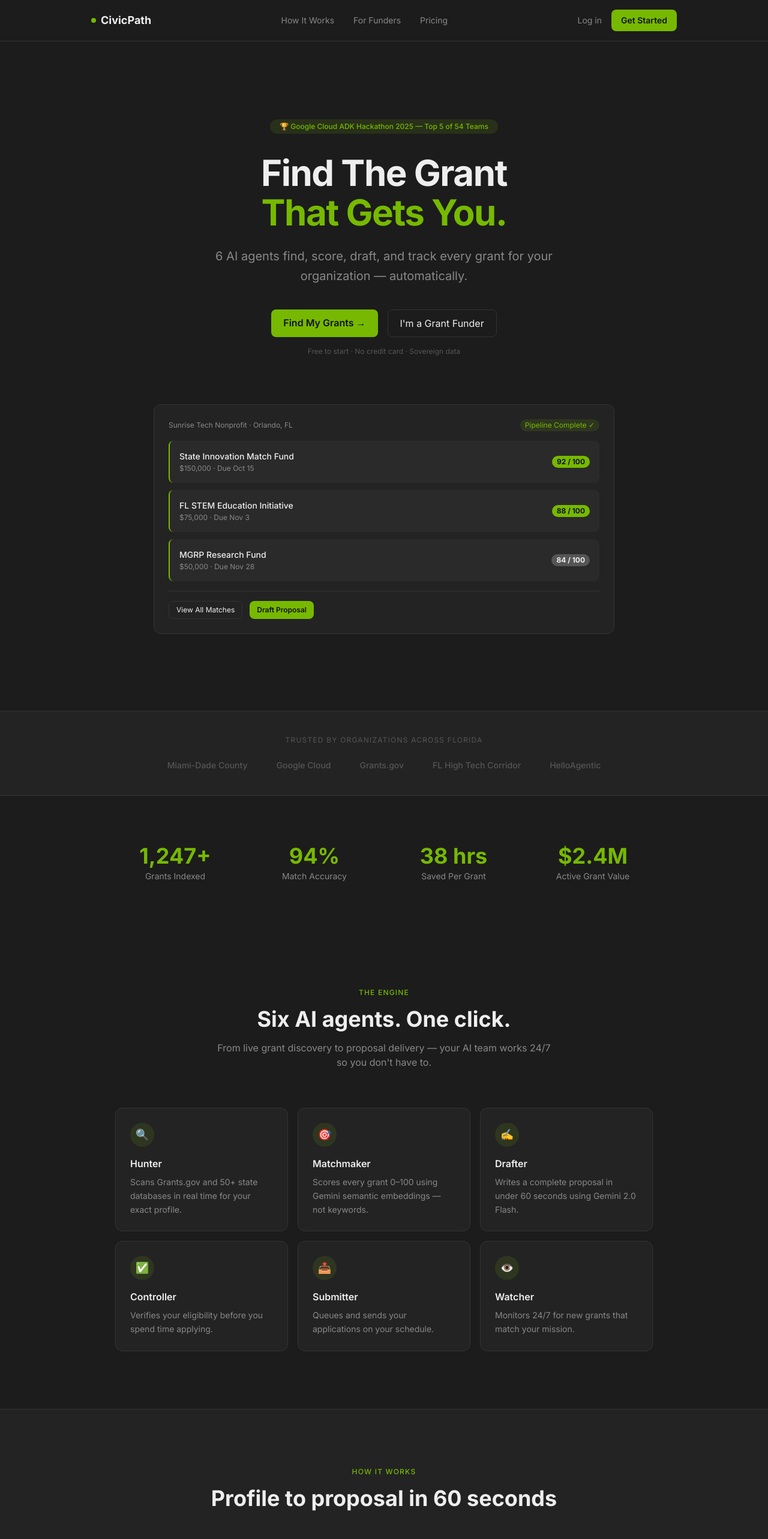
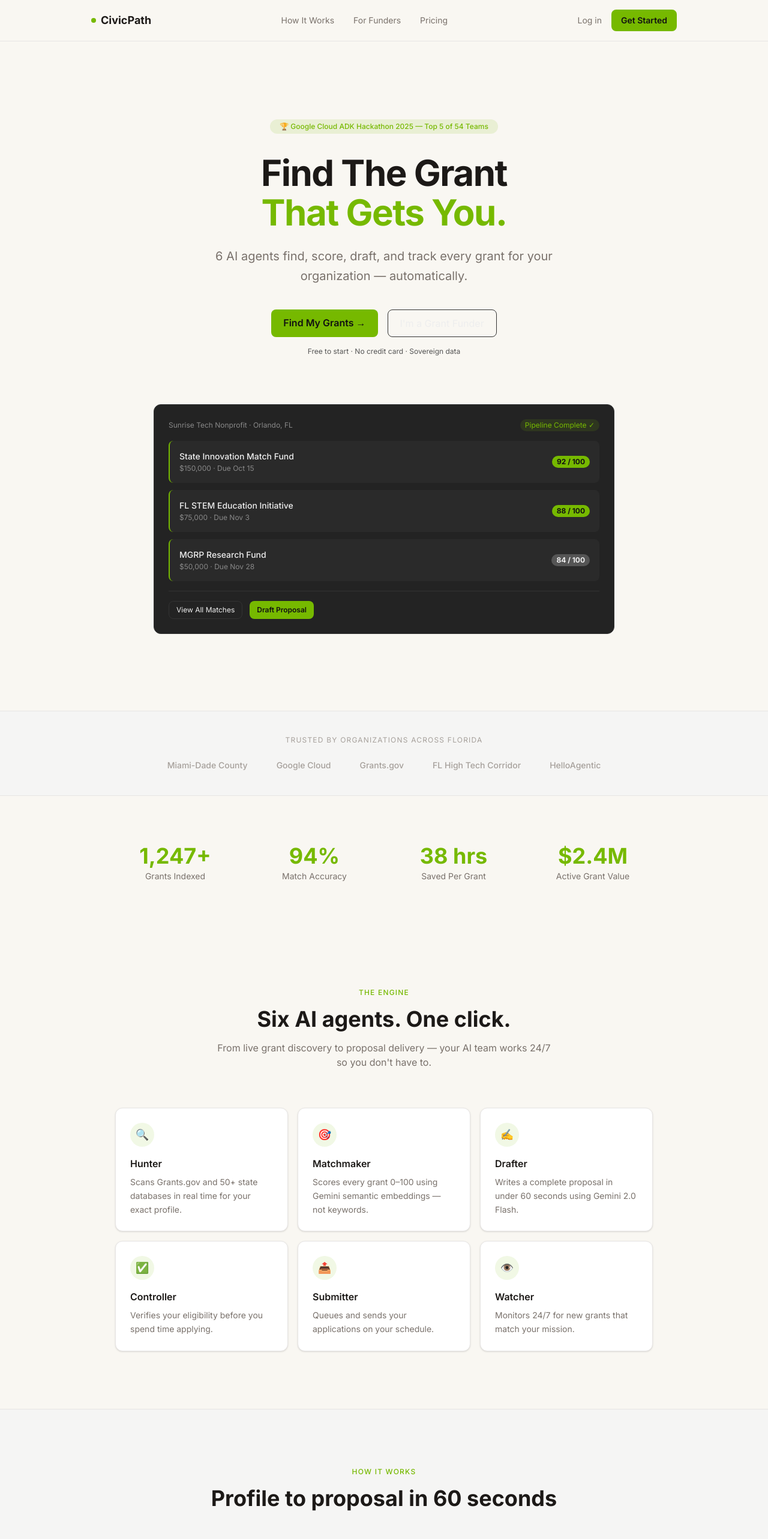
Before and after one commit to lalla-ai/civicpath, a React (Vite) app: page / in a window 1280 px wide. Shown: the top 2566 px of the page at 60% size. Built offline with nearby package versions, Linux system fonts and the light colour scheme; no server answers.

Commit message:
Fix login redirect + Claude beige bg + role selector on login
Co-Authored-By: Oz <oz-agent@warp.dev>

```diff
--- a/src/pages/LandingPage.tsx
+++ b/src/pages/LandingPage.tsx
@@ -3,22 +3,22 @@ import { Link } from 'react-router-dom';
 export default function LandingPage() {
 
   return (
-    <div className="min-h-screen bg-[#1C1C1C] text-[#EEEEEE]" style={{fontFamily:'Inter,sans-serif'}}>
+    <div className="min-h-screen bg-[#F9F7F2] text-[#1A1A1A]" style={{fontFamily:'Inter,sans-serif'}}>
 
       {/* NAV */}
-      <nav className="sticky top-0 z-50 bg-[#1C1C1C] border-b border-[#333333]">
+      <nav className="sticky top-0 z-50 bg-[#F9F7F2] border-b border-stone-200">
         <div className="max-w-5xl mx-auto px-6 py-4 flex items-center justify-between">
           <div className="flex items-center gap-2">
             <span className="w-2 h-2 bg-[#76B900] rounded-full inline-block" />
-            <span className="text-[#EEEEEE] font-bold text-lg">CivicPath</span>
+            <span className="text-stone-900 font-bold text-lg">CivicPath</span>
           </div>
-          <div className="hidden md:flex items-center gap-8 text-sm text-[#888888]">
-            <a href="#how" className="hover:text-[#EEEEEE] transition-colors">How It Works</a>
-            <a href="#funders" className="hover:text-[#EEEEEE] transition-colors">For Funders</a>
-            <a href="#sovereign" className="hover:text-[#EEEEEE] transition-colors">Pricing</a>
+          <div className="hidden md:flex items-center gap-8 text-sm text-stone-500">
+            <a href="#how" className="hover:text-stone-900 transition-colors">How It Works</a>
+            <a href="#funders" className="hover:text-stone-900 transition-colors">For Funders</a>
+            <a href="#sovereign" className="hover:text-stone-900 transition-colors">Pricing</a>
           </div>
           <div className="flex items-center gap-4">
-            <Link to="/login" className="text-sm text-[#888888] hover:text-[#EEEEEE] transition-colors">Log in</Link>
+            <Link to="/login" className="text-sm text-stone-500 hover:text-stone-900 transition-colors">Log in</Link>
             <Link to="/login?role=seeker" className="bg-[#76B900] text-[#111111] font-semibold px-4 py-2 rounded-lg hover:bg-[#8FD400] transition-colors text-sm">Get Started</Link>
           </div>
         </div>
@@ -29,11 +29,11 @@ export default function LandingPage() {
         <div className="inline-flex items-center gap-2 bg-[#76B90020] text-[#76B900] rounded-full px-4 py-1 text-xs font-medium">
           🏆 Google Cloud ADK Hackathon 2025 — Top 5 of 54 Teams
         </div>
-        <h1 className="mt-8 text-6xl font-bold tracking-tight text-[#EEEEEE] leading-[1.1] max-w-3xl mx-auto">
+        <h1 className="mt-8 text-6xl font-bold tracking-tight text-stone-900 leading-[1.1] max-w-3xl mx-auto">
           Find The Grant<br />
           <span className="text-[#76B900]">That Gets You.</span>
         </h1>
-        <p className="mt-6 text-xl text-[#888888] max-w-2xl mx-auto leading-relaxed">
+        <p className="mt-6 text-xl text-stone-500 max-w-2xl mx-auto leading-relaxed">
           6 AI agents find, score, draft, and track every grant for your organization — automatically.
         </p>
         <div className="mt-10 flex flex-col sm:flex-row gap-4 justify-center">
@@ -71,9 +71,9 @@ export default function LandingPage() {
       </section>
 
       {/* TRUST BAR */}
-      <section className="bg-[#232323] border-y border-[#333333] py-10 text-center">
-        <p className="text-xs text-[#555555] uppercase tracking-widest">Trusted by organizations across Florida</p>
-        <div className="flex justify-center gap-12 mt-6 flex-wrap text-[#555555] text-sm font-medium">
+      <section className="bg-stone-100 border-y border-stone-200 py-10 text-center">
+        <p className="text-xs text-stone-400 uppercase tracking-widest">Trusted by organizations across Florida</p>
+        <div className="flex justify-center gap-12 mt-6 flex-wrap text-stone-400 text-sm font-medium">
           <span>Miami-Dade County</span><span>Google Cloud</span><span>Grants.gov</span><span>FL High Tech Corridor</span><span>HelloAgentic</span>
         </div>
       </section>
@@ -84,7 +84,7 @@ export default function LandingPage() {
           {[{n:'1,247+',l:'Grants Indexed'},{n:'94%',l:'Match Accuracy'},{n:'38 hrs',l:'Saved Per Grant'},{n:'$2.4M',l:'Active Grant Value'}].map((s,i) => (
             <div key={i}>
               <div className="text-4xl font-bold text-[#76B900]">{s.n}</div>
-              <div className="text-sm text-[#888888] mt-1">{s.l}</div>
+              <div className="text-sm text-stone-500 mt-1">{s.l}</div>
             </div>
           ))}
         </div>
@@ -94,8 +94,8 @@ export default function LandingPage() {
       <section className="py-24 px-6">
         <div className="text-center mb-16">
           <p className="text-xs text-[#76B900] uppercase tracking-widest font-medium mb-4">THE ENGINE</p>
-          <h2 className="text-4xl font-bold text-[#EEEEEE]">Six AI agents. One click.</h2>
-          <p className="text-[#888888] max-w-xl mx-auto mt-4">From live grant discovery to proposal delivery — your AI team works 24/7 so you don't have to.</p>
+          <h2 className="text-4xl font-bold text-stone-900">Six AI agents. One click.</h2>
+          <p className="text-stone-500 max-w-xl mx-auto mt-4">From live grant discovery to proposal delivery — your AI team works 24/7 so you don't have to.</p>
         </div>
         <div className="grid grid-cols-2 md:grid-cols-3 gap-4 max-w-4xl mx-auto">
           {[
@@ -106,20 +106,20 @@ export default function LandingPage() {
             {e:'📤',t:'Submitter',d:'Queues and sends your applications on your schedule.'},
             {e:'👁️',t:'Watcher',d:'Monitors 24/7 for new grants that match your mission.'},
           ].map((a,i) => (
-            <div key={i} className="bg-[#232323] border border-[#333333] rounded-xl p-6 hover:border-[#76B900] transition-colors cursor-default">
-              <div className="w-10 h-10 bg-[#76B90020] rounded-full flex items-center justify-center text-lg mb-4">{a.e}</div>
-              <div className="text-[#EEEEEE] font-semibold mb-2">{a.t}</div>
-              <div className="text-[#888888] text-sm leading-relaxed">{a.d}</div>
+            <div key={i} className="bg-white border border-stone-200 rounded-xl p-6 hover:border-[#76B900] transition-colors cursor-default shadow-sm">
+              <div className="w-10 h-10 bg-[#76B900]/10 rounded-full flex items-center justify-center text-lg mb-4">{a.e}</div>
+              <div className="text-stone-900 font-semibold mb-2">{a.t}</div>
+              <div className="text-stone-500 text-sm leading-relaxed">{a.d}</div>
             </div>
           ))}
         </div>
       </section>
 
       {/* HOW IT WORKS */}
-      <section id="how" className="bg-[#232323] border-y border-[#333333] py-24 px-6">
+      <section id="how" className="bg-stone-100 border-y border-stone-200 py-24 px-6">
         <div className="text-center mb-16">
           <p className="text-xs text-[#76B900] uppercase tracking-widest font-medium mb-4">HOW IT WORKS</p>
-          <h2 className="text-4xl font-bold text-[#EEEEEE]">Profile to proposal in 60 seconds</h2>
+          <h2 className="text-4xl font-bold text-stone-900">Profile to proposal in 60 seconds</h2>
         </div>
         <div className="grid grid-cols-1 md:grid-cols-3 gap-8 max-w-4xl mx-auto">
           {[
@@ -128,10 +128,10 @@ export default function LandingPage() {
             {n:'03',e:'📄',t:'Apply in one click',d:'Review proposals, verify eligibility, download PDF, track every deadline.'},
           ].map((s,i) => (
             <div key={i}>
-              <div className="text-6xl font-bold text-[#333333]">{s.n}</div>
-              <div className="w-10 h-10 bg-[#76B90020] rounded-full flex items-center justify-center text-lg mt-4">{s.e}</div>
-              <div className="text-xl font-semibold text-[#EEEEEE] mt-4">{s.t}</div>
-              <div className="text-[#888888] text-sm leading-relaxed mt-2">{s.d}</div>
+              <div className="text-6xl font-bold text-stone-200">{s.n}</div>
+              <div className="w-10 h-10 bg-[#76B900]/10 rounded-full flex items-center justify-center text-lg mt-4">{s.e}</div>
+              <div className="text-xl font-semibold text-stone-900 mt-4">{s.t}</div>
+              <div className="text-stone-500 text-sm leading-relaxed mt-2">{s.d}</div>
             </div>
           ))}
         </div>
@@ -139,27 +139,27 @@ export default function LandingPage() {
 
       {/* CATEGORIES */}
       <section className="py-20 px-6 text-center">
-        <h2 className="text-3xl font-bold text-[#EEEEEE]">Funding for every organization</h2>
+        <h2 className="text-3xl font-bold text-stone-900">Funding for every organization</h2>
         <div className="flex flex-wrap justify-center gap-3 mt-10 max-w-4xl mx-auto">
           {['🏛️ Nonprofits','🚀 AI Startups','🏫 Education','🏥 Healthcare','🏠 Housing','🎨 Arts & Culture','💼 Small Business','🌱 Environment','💰 Loans & Capital','🎪 Events','👩 Women-Owned','🎖️ Veteran-Owned','🔬 Research','🏙️ Government'].map((p,i) => (
-            <span key={i} className="border border-[#333333] rounded-full px-4 py-2 text-sm text-[#888888] hover:border-[#76B900] hover:text-[#76B900] cursor-pointer transition-colors">{p}</span>
+            <span key={i} className="border border-stone-200 rounded-full px-4 py-2 text-sm text-stone-500 hover:border-[#76B900] hover:text-[#76B900] cursor-pointer transition-colors bg-white">{p}</span>
           ))}
         </div>
       </section>
 
       {/* TESTIMONIALS */}
-      <section id="funders" className="bg-[#232323] border-t border-[#333333] py-24 px-6">
-        <h2 className="text-3xl font-bold text-[#EEEEEE] text-center mb-12">Organizations that found their match</h2>
+      <section id="funders" className="bg-stone-100 border-t border-stone-200 py-24 px-6">
+        <h2 className="text-3xl font-bold text-stone-900 text-center mb-12">Organizations that found their match</h2>
         <div className="grid grid-cols-1 md:grid-cols-3 gap-6 max-w-5xl mx-auto">
           {[
             {q:'CivicPath found us a $150,000 grant we didn\'t know existed. The AI wrote our proposal in under a minute. We submitted and won.',n:'Maria Rodriguez · Sunrise STEM Nonprofit, Orlando FL'},
             {q:'As a small AI startup, grants felt impossible. CivicPath matched us to the NSF SBIR track and drafted our entire Phase I proposal.',n:'James Chen · NovaMind AI, Miami FL'},
             {q:'We used to spend 40 hours per grant. Now it takes 60 seconds. This is the future of nonprofit ops.',n:'Dr. Sarah Williams · Community Health Alliance, Tampa FL'},
           ].map((t,i) => (
-            <div key={i} className="bg-[#1C1C1C] border border-[#333333] rounded-xl p-6 hover:border-[#76B900] transition-colors">
+            <div key={i} className="bg-white border border-stone-200 rounded-xl p-6 hover:border-[#76B900] transition-colors shadow-sm">
               <div className="text-[#76B900] text-sm mb-4">★★★★★</div>
-              <p className="text-[#EEEEEE] text-sm leading-relaxed">"{t.q}"</p>
-              <p className="mt-4 text-[#555555] text-xs">— {t.n}</p>
+              <p className="text-stone-700 text-sm leading-relaxed">"{t.q}"</p>
+              <p className="mt-4 text-stone-400 text-xs">— {t.n}</p>
             </div>
           ))}
         </div>
@@ -167,11 +167,11 @@ export default function LandingPage() {
 
       {/* SOVEREIGN */}
       <section id="sovereign" className="px-6 my-24">
-        <div className="bg-[#232323] border border-[#76B900]/20 rounded-2xl max-w-5xl mx-auto p-16 text-center">
+        <div className="bg-white border border-[#76B900]/30 rounded-2xl max-w-5xl mx-auto p-16 text-center shadow-sm">
           <div className="text-4xl mb-6">🛡️</div>
-          <h2 className="text-3xl font-bold text-[#EEEEEE]">Built Sovereign. Built for Government.</h2>
-          <p className="mt-4 text-[#888888] max-w-xl mx-auto">All your data stays on your hardware. Never shared with commercial clouds. Privacy is not a policy — it's in the architecture.</p>
-          <div className="flex flex-wrap justify-center gap-8 mt-10 text-sm text-[#888888]">
+          <h2 className="text-3xl font-bold text-stone-900">Built Sovereign. Built for Government.</h2>
+          <p className="mt-4 text-stone-500 max-w-xl mx-auto">All your data stays on your hardware. Never shared with commercial clouds. Privacy is not a policy — it's in the architecture.</p>
+          <div className="flex flex-wrap justify-center gap-8 mt-10 text-sm text-stone-500">
             <span>🏗️ Local Infrastructure</span><span>🔒 Data Never Leaves</span><span>📖 Open Source Core</span><span>✅ Government Compliant</span>
           </div>
           <div className="flex gap-3 justify-center mt-8 flex-wrap">
@@ -184,8 +184,8 @@ export default function LandingPage() {
 
       {/* FINAL CTA */}
       <section className="py-32 text-center px-6">
-        <h2 className="text-5xl font-bold text-[#EEEEEE] max-w-2xl mx-auto leading-tight">Your community deserves<br />to be funded.</h2>
-        <p className="mt-6 text-[#888888] text-xl max-w-xl mx-auto">Join 847 Florida organizations already using CivicPath to find, match, and win grants.</p>
+        <h2 className="text-5xl font-bold text-stone-900 max-w-2xl mx-auto leading-tight">Your community deserves<br />to be funded.</h2>
+        <p className="mt-6 text-stone-500 text-xl max-w-xl mx-auto">Join 847 Florida organizations already using CivicPath to find, match, and win grants.</p>
         <Link to="/login?role=seeker" className="mt-10 inline-block bg-[#76B900] text-[#111111] font-semibold px-8 py-4 text-lg rounded-xl hover:bg-[#8FD400] transition-colors">
           Find My Grants Now →
         </Link>
@@ -193,17 +193,17 @@ export default function LandingPage() {
       </section>
 
       {/* FOOTER */}
-      <footer className="bg-[#232323] border-t border-[#333333] py-12">
+      <footer className="bg-white border-t border-stone-200 py-12">
         <div className="max-w-5xl mx-auto px-6 flex justify-between items-center flex-wrap gap-4">
           <div>
-            <div className="font-bold text-[#EEEEEE]"><span className="text-[#76B900]">●</span> CivicPath</div>
-            <div className="text-xs text-[#555555] mt-1">Your community. Funded.</div>
+            <div className="font-bold text-stone-900"><span className="text-[#76B900]">●</span> CivicPath</div>
+            <div className="text-xs text-stone-400 mt-1">Your community. Funded.</div>
           </div>
-          <div className="flex gap-6 text-sm text-[#888888]">
-            {['About','Privacy','Terms','Contact'].map(l => <a key={l} href="#" className="hover:text-[#EEEEEE] transition-colors">{l}</a>)}
+          <div className="flex gap-6 text-sm text-stone-400">
+            {['About','Privacy','Terms','Contact'].map(l => <a key={l} href="#" className="hover:text-stone-900 transition-colors">{l}</a>)}
           </div>
         </div>
-        <div className="max-w-5xl mx-auto px-6 mt-8 pt-6 border-t border-[#333333] flex justify-between flex-wrap gap-2 text-xs text-[#555555]">
+        <div className="max-w-5xl mx-auto px-6 mt-8 pt-6 border-t border-stone-100 flex justify-between flex-wrap gap-2 text-xs text-stone-400">
           <span>© 2026 HelloAgentic. Built in Florida. For Florida.</span>
           <span>Google ADK · Gemini 2.0 Flash · Cloud Run</span>
         </div>
```
Also changed, not shown: src/LoginPage.tsx (+44 -22 lines).
